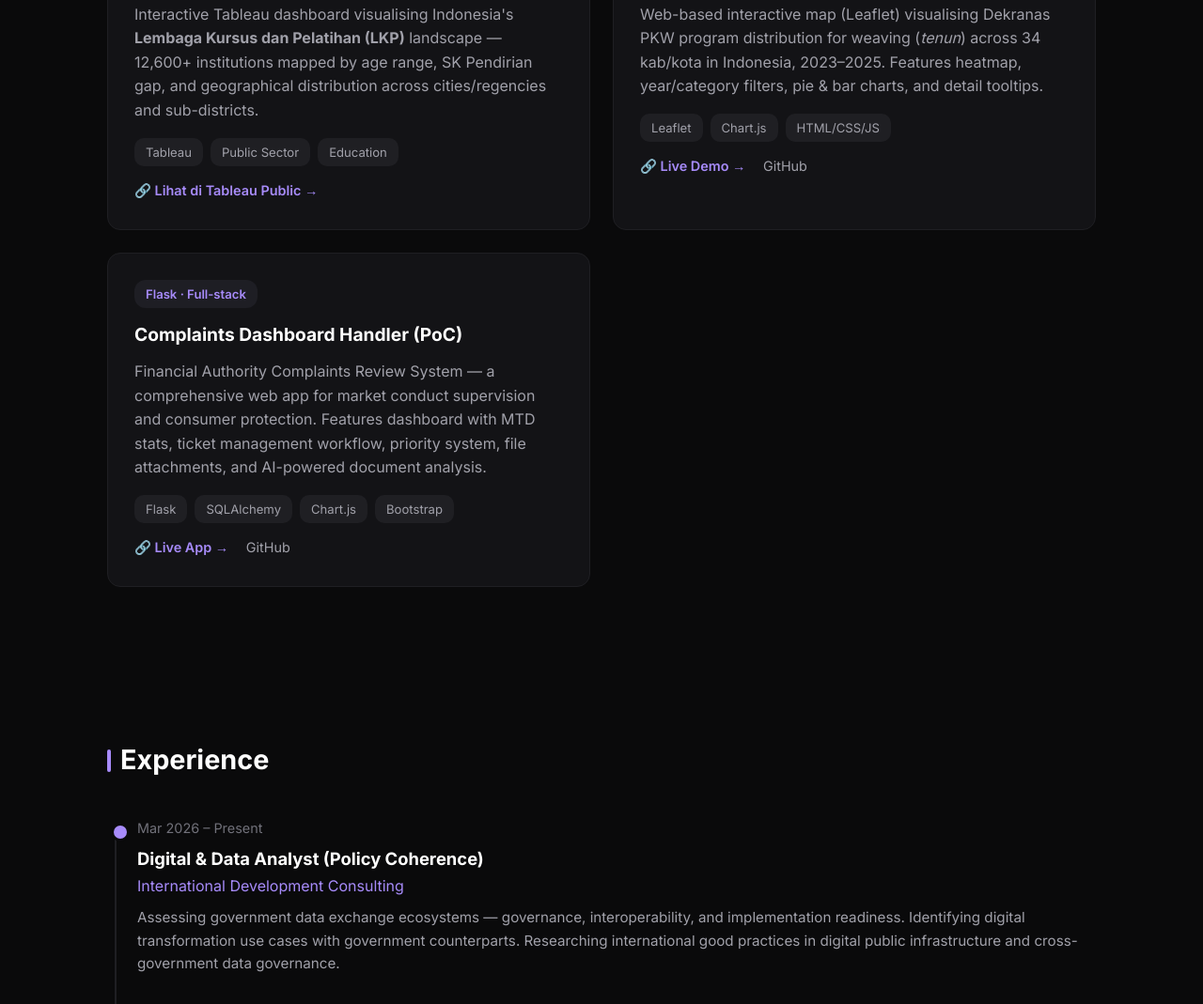
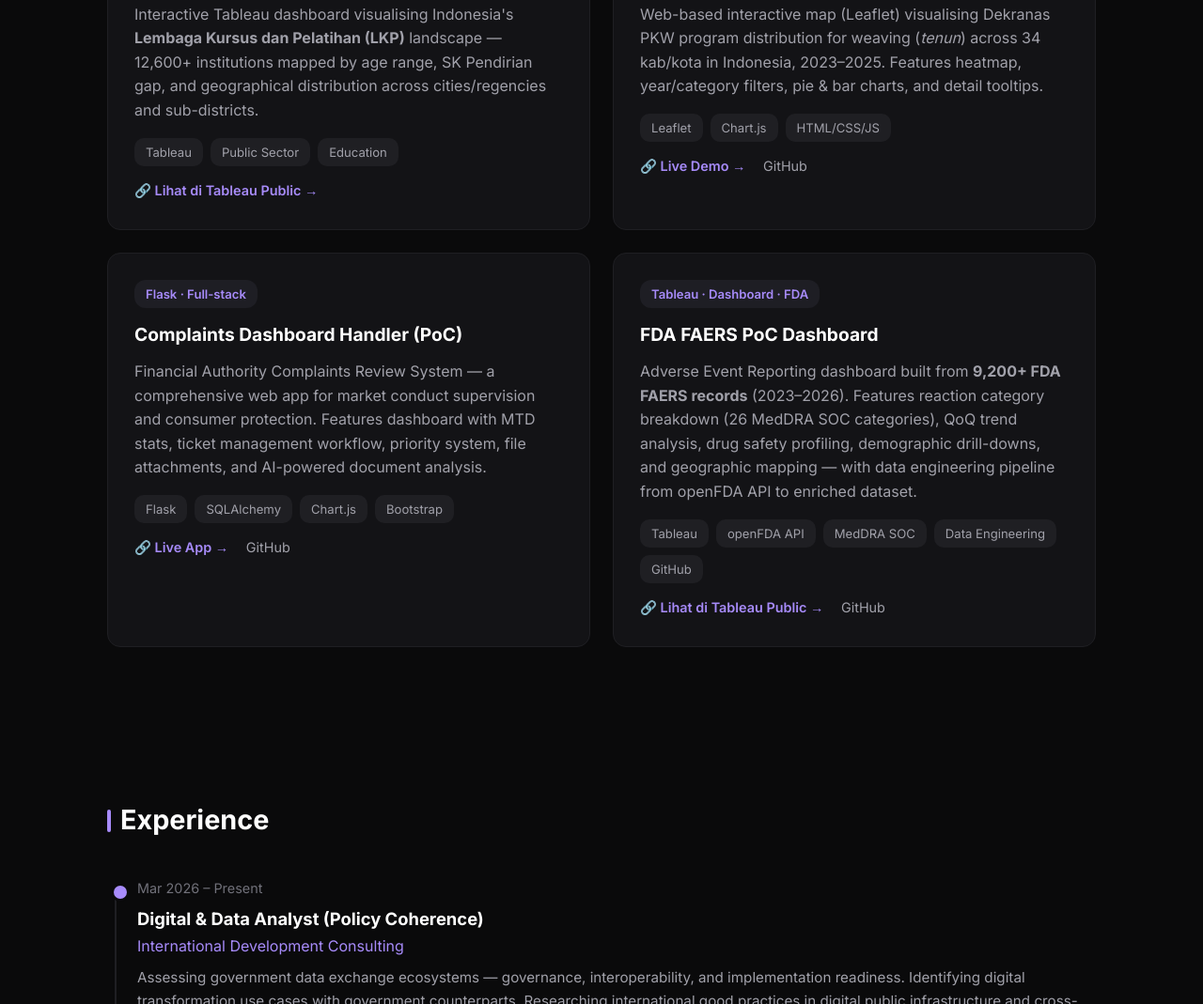
Before and after one commit to krismeiria/krismeiria.github.io, a plain HTML site: page index.html in a window 1280 px wide. Shown: the part 1604-2673 px from the top of the page at 94% size. Drawn offline with Linux system fonts and the light colour scheme.

Commit message:
Add FDA FAERS PoC Dashboard project card to portfolio

```diff
--- a/index.html
+++ b/index.html
@@ -243,6 +243,14 @@
           <a href="http://43.129.58.100:5000/" target="_blank" style="display:inline-block;margin-top:14px;color:#a78bfa;font-size:0.9rem;text-decoration:none;font-weight:600;">🔗 Live App →</a>
           <a href="https://github.com/krismeiria/complaints-review-app" target="_blank" style="display:inline-block;margin-top:14px;margin-left:14px;color:#a1a1aa;font-size:0.9rem;text-decoration:none;">GitHub</a>
         </div>
+        <div class="project-card">
+          <div class="tag">Tableau · Dashboard · FDA</div>
+          <h3>FDA FAERS PoC Dashboard</h3>
+          <p>Adverse Event Reporting dashboard built from <strong>9,200+ FDA FAERS records</strong> (2023–2026). Features reaction category breakdown (26 MedDRA SOC categories), QoQ trend analysis, drug safety profiling, demographic drill-downs, and geographic mapping — with data engineering pipeline from openFDA API to enriched dataset.</p>
+          <div class="tech"><span>Tableau</span><span>openFDA API</span><span>MedDRA SOC</span><span>Data Engineering</span><span>GitHub</span></div>
+          <a href="https://public.tableau.com/app/profile/kristina.fangidae/viz/FDAReport_17839009151900/Dashboard1" target="_blank" style="display:inline-block;margin-top:14px;color:#a78bfa;font-size:0.9rem;text-decoration:none;font-weight:600;">🔗 Lihat di Tableau Public →</a>
+          <a href="https://github.com/krismeiria/fda-poc" target="_blank" style="display:inline-block;margin-top:14px;margin-left:14px;color:#a1a1aa;font-size:0.9rem;text-decoration:none;">GitHub</a>
+        </div>
       </div>
     </section>
   </div>
```
